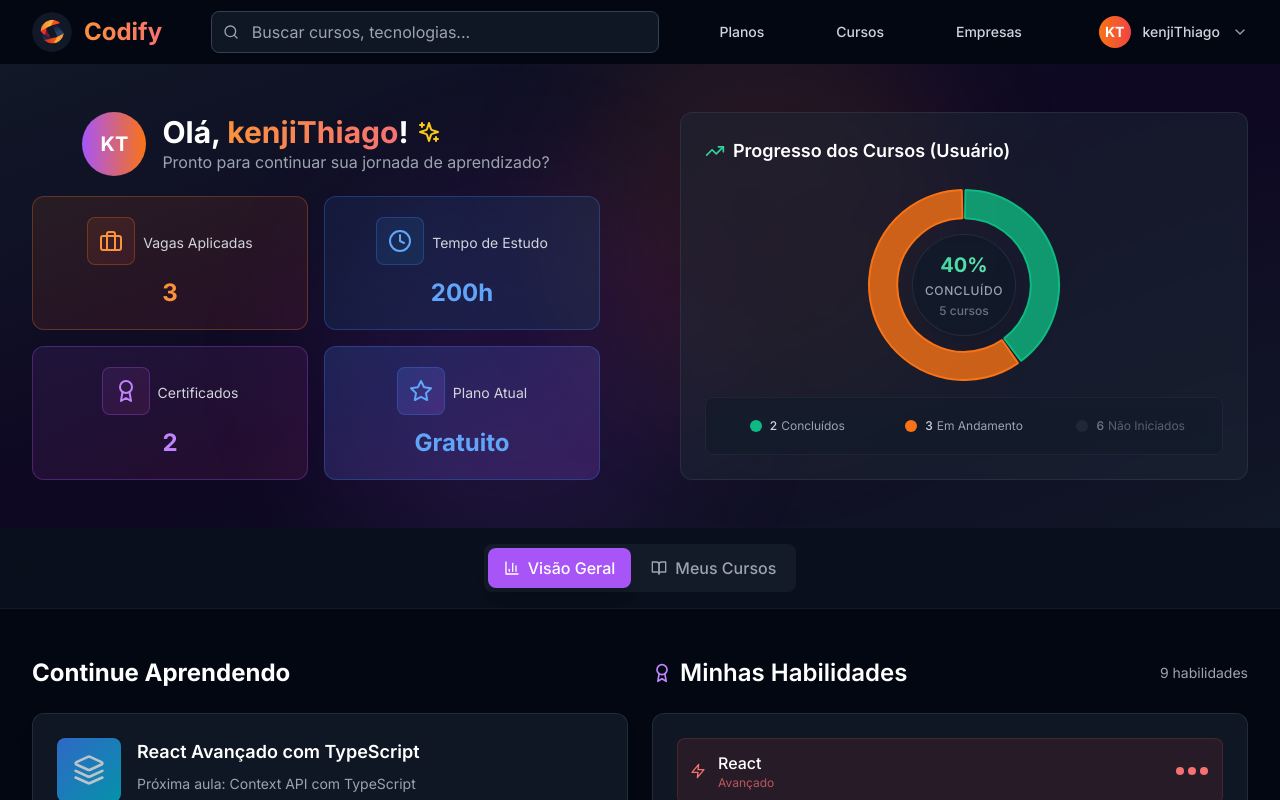
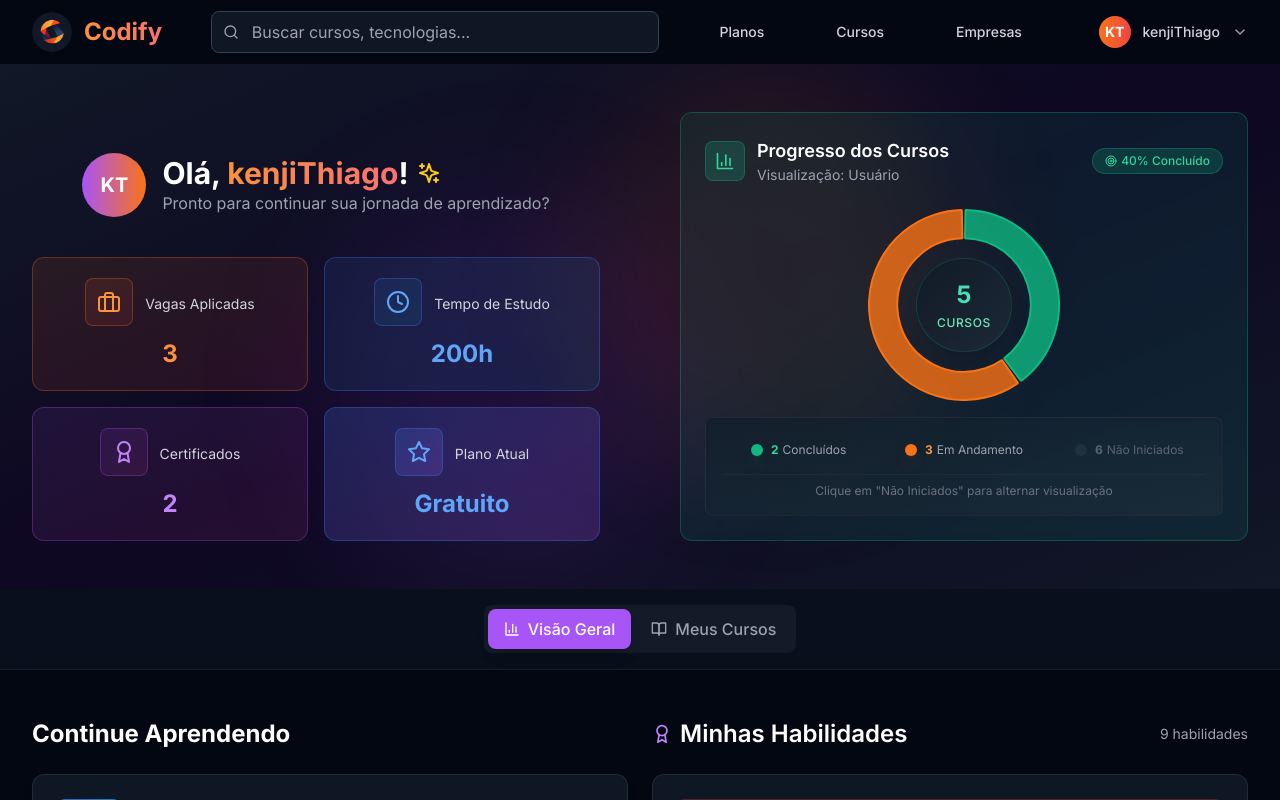
Before and after one commit to kenjiThiago/ProjetoBD2, a Next.js app in the folder frontend/: page /dashboard in a window 1280 px wide. Shown: the top 800 px of the page. Built offline with nearby package versions, Linux system fonts and the light colour scheme.

Commit message:
[front] Melhorado o visual do gráfico do dashboard do alunos.

```diff
--- a/frontend/src/app/dashboard/components/DashboardHero.tsx
+++ b/frontend/src/app/dashboard/components/DashboardHero.tsx
@@ -84,7 +84,7 @@ const StatCard = ({
       <div className="absolute inset-0 bg-gradient-to-r from-transparent via-white/5 to-transparent -translate-x-full group-hover:translate-x-full transition-transform duration-1000"></div>
     )}
 
-    <div className="flex gap-2 flex-wrap justify-center items-center">
+    <div className="flex gap-3 flex-wrap justify-center items-center">
       {/* Ícone com fundo */}
       <div className={`relative z-10 w-12 h-12 bg-gradient-to-br ${bgGradient} border ${borderColor} rounded-lg flex items-center justify-center mb-3 group-hover:scale-110 transition-transform duration-300`}>
         <Icon className={`w-6 h-6 ${color}`} />
@@ -132,7 +132,7 @@ export default function DashboardHero({
         >
           {/* Welcome Message */}
           <div className="grid lg:grid-cols-2 grid-cols-1 lg:gap-x-20 gap-y-20 flex-1 w-full px-10 lg:px-0">
-            <div className="flex flex-col justify-end gap-5">
+            <div className="flex flex-col justify-end gap-10">
               <div className="flex items-center justify-center space-x-4">
                 <div className="hidden w-16 h-16 bg-gradient-to-r from-purple-500 to-orange-500 rounded-full sm:flex items-center justify-center relative">
                   <span className="text-xl font-bold text-white">{user.avatar}</span>
--- a/frontend/src/app/dashboard/components/DonutChart.tsx
+++ b/frontend/src/app/dashboard/components/DonutChart.tsx
@@ -10,7 +10,7 @@ import {
   Legend,
   ChartOptions
 } from 'chart.js'
-import { TrendingUp } from 'lucide-react'
+import { BarChart3, Target, Sparkles } from 'lucide-react'
 
 ChartJS.register(ArcElement, Tooltip, Legend)
 
@@ -156,7 +156,7 @@ export default function DonutChart({
     },
   }
 
-  // Determina o texto central baseado nos segmentos visíveis
+  // Determina o texto central
   const getCenterText = () => {
     const activeSegments = []
     if (segmentVisibility.completed) activeSegments.push('completed')
@@ -164,128 +164,162 @@ export default function DonutChart({
     if (segmentVisibility.notStarted) activeSegments.push('notStarted')
 
     if (activeSegments.length === 0) {
-      return { percentage: '0%', label: 'Nenhum' }
+      return { value: '0', label: 'Cursos' }
     }
 
-    // Se apenas "Concluídos" estiver ativo
-    if (activeSegments.length === 1 && activeSegments[0] === 'completed') {
-      return { percentage: '100%', label: 'Concluídos' }
-    }
-
-    // Se apenas "Em Andamento" estiver ativo
-    if (activeSegments.length === 1 && activeSegments[0] === 'inProgress') {
-      return { percentage: '100%', label: 'Em Andamento' }
-    }
-
-    // Se apenas "Não Iniciados" estiver ativo
-    if (activeSegments.length === 1 && activeSegments[0] === 'notStarted') {
-      return { percentage: '100%', label: 'Não Iniciados' }
-    }
-
-    // Para múltiplos segmentos, mostra a porcentagem de concluído
     return {
-      percentage: `${visibleCompletionPercentage}%`,
-      label: 'Concluído'
+      value: visibleTotal.toString(),
+      label: visibleTotal === 1 ? 'Curso' : 'Cursos'
     }
   }
 
   const centerText = getCenterText()
 
+  // Determina a meta
+  const getMetaInfo = () => {
+    if (completedCourses + inProgressCourses === 0) {
+      return { value: '0%', label: 'Ativo' }
+    }
+
+    return {
+      value: `${visibleCompletionPercentage}%`,
+      label: 'Concluído'
+    }
+  }
+
+  const metaInfo = getMetaInfo()
+
   return (
-    <div className="bg-gray-800/50 backdrop-blur-sm rounded-xl p-6 border border-gray-700/50 hover:border-gray-600/50 transition-all duration-300">
-      <div className="flex items-center justify-between mb-6">
-        <h3 className="text-lg font-semibold text-white flex items-center gap-2">
-          <TrendingUp className="w-5 h-5 text-emerald-400" />
-          Progresso dos Cursos ({scope})
-        </h3>
+    <motion.div
+      className="bg-gradient-to-br from-emerald-500/10 to-teal-500/10 backdrop-blur-sm rounded-xl p-6 border border-emerald-500/30 hover:border-emerald-400/50 transition-all duration-300 hover:scale-[1.02] relative overflow-hidden group h-full"
+      whileHover={{ y: -2 }}
+    >
+      {/* Efeito de brilho animado */}
+      <div className="absolute inset-0 bg-gradient-to-r from-transparent via-emerald-400/5 to-transparent -translate-x-full group-hover:translate-x-full transition-transform duration-1000"></div>
+
+      {/* Header melhorado */}
+      <div className="flex items-center justify-between mb-6 relative z-10">
+        <div className="flex items-center gap-3">
+          {/* Ícone com fundo gradiente */}
+          <div className="w-10 h-10 bg-gradient-to-br from-emerald-500/20 to-teal-500/20 border border-emerald-500/30 rounded-lg flex items-center justify-center group-hover:scale-110 transition-transform duration-300">
+            <BarChart3 className="w-5 h-5 text-emerald-400" />
+          </div>
+          <div>
+            <h3 className="text-lg font-semibold text-white flex items-center gap-2">
+              Progresso dos Cursos
+              {visibleCompletionPercentage > 70 && (
+                <Sparkles className="w-4 h-4 text-yellow-400 animate-pulse" />
+              )}
+            </h3>
+            <p className="text-sm text-gray-400">Visualização: {scope}</p>
+          </div>
+        </div>
+
+        {/* Badge de performance */}
+        <div className="bg-emerald-500/20 border border-emerald-500/30 rounded-full px-3 py-1 flex items-center gap-1">
+          <Target className="w-3 h-3 text-emerald-400" />
+          <span className="text-xs font-medium text-emerald-400">
+            {metaInfo.value} {metaInfo.label}
+          </span>
+        </div>
       </div>
 
-      <div className="relative h-48">
+      {/* Container do gráfico */}
+      <div className="relative h-48 mb-4">
         <Doughnut data={getFilteredData()} options={options} />
 
-        {/* Centro do gráfico com valores dinâmicos */}
+        {/* Centro do gráfico */}
         <motion.div
           className="absolute inset-0 -z-10 flex flex-col items-center justify-center pointer-events-none"
           initial={{ scale: 0, opacity: 0 }}
           animate={{ scale: 1, opacity: 1 }}
           transition={{ duration: 0.6, delay: 0.3 }}
         >
-          <div className="bg-gray-900/80 backdrop-blur-sm rounded-full p-3 py-4 border border-gray-700/50 shadow-lg">
+          <div className="bg-gradient-to-br from-gray-900/90 to-gray-800/90 backdrop-blur-sm rounded-full p-5 border border-emerald-500/20 shadow-xl">
             <div className="text-center">
               <motion.div
-                className="text-xl font-bold bg-gradient-to-r from-emerald-400 to-emerald-300 bg-clip-text text-transparent mb-1"
+                className="text-2xl font-bold bg-gradient-to-r from-emerald-400 to-teal-300 bg-clip-text text-transparent mb-1"
                 initial={{ scale: 0 }}
                 animate={{ scale: 1 }}
                 transition={{ duration: 0.5, delay: 0.6 }}
-                key={centerText.percentage} // Força re-render na mudança
+                key={centerText.value}
               >
-                {centerText.percentage}
+                {centerText.value}
               </motion.div>
-              <div className="text-xs text-gray-400 font-medium uppercase tracking-wider mb-1">
+              <div className="text-xs text-emerald-300 font-medium uppercase tracking-wider">
                 {centerText.label}
               </div>
-              {visibleTotal > 0 && (
-                <div className="text-xs text-gray-500 font-medium">
-                  {visibleTotal} curso{visibleTotal !== 1 ? 's' : ''}
-                </div>
-              )}
             </div>
           </div>
         </motion.div>
       </div>
 
-      {/* Legenda personalizada com funcionalidade de clique */}
-      <div className="mt-4">
-        <div className="bg-gray-900/60 backdrop-blur-sm rounded-lg p-3 border border-gray-700/30">
-          <div className="grid md:grid-cols-3 grid-cols-1 gap-2 text-xs">
+      {/* Legenda personalizada melhorada */}
+      <div className="relative z-10">
+        <div className="bg-gradient-to-br from-gray-900/70 to-gray-800/70 backdrop-blur-sm rounded-lg p-4 border border-gray-700/30">
+          <div className="grid md:grid-cols-3 grid-cols-1 gap-3 text-xs">
             {/* Concluídos */}
-            <div
-              className={`flex items-center space-x-2 justify-center transition-all duration-200 p-2 rounded-md ${
+            <motion.div
+              className={`flex items-center space-x-2 justify-center transition-all duration-200 p-2 rounded-md hover:bg-emerald-500/10 ${
                 !segmentVisibility.completed ? 'opacity-50' : ''
               }`}
+              whileHover={{ scale: 1.05 }}
             >
-              <div className={`w-3 h-3 bg-emerald-500 rounded-full transition-opacity duration-200 ${
-                !segmentVisibility.completed ? 'opacity-30' : ''
+              <div className={`w-3 h-3 bg-emerald-500 rounded-full transition-all duration-200 ${
+                !segmentVisibility.completed ? 'opacity-30' : 'shadow-lg shadow-emerald-500/30'
               }`}></div>
               <div className="text-gray-300 flex gap-1">
-                <div className="font-medium">{completedCourses}</div>
+                <div className="font-bold text-emerald-400">{completedCourses}</div>
                 <div className="text-gray-400">Concluídos</div>
               </div>
-            </div>
+            </motion.div>
 
             {/* Em Andamento */}
-            <div
-              className={`flex items-center space-x-2 justify-center transition-all duration-200 p-2 rounded-md ${
+            <motion.div
+              className={`flex items-center space-x-2 justify-center transition-all duration-200 p-2 rounded-md hover:bg-orange-500/10 ${
                 !segmentVisibility.inProgress ? 'opacity-50' : ''
               }`}
+              whileHover={{ scale: 1.05 }}
             >
-              <div className={`w-3 h-3 bg-orange-500 rounded-full transition-opacity duration-200 ${
-                !segmentVisibility.inProgress ? 'opacity-30' : ''
+              <div className={`w-3 h-3 bg-orange-500 rounded-full transition-all duration-200 ${
+                !segmentVisibility.inProgress ? 'opacity-30' : 'shadow-lg shadow-orange-500/30'
               }`}></div>
               <div className="text-gray-300 flex gap-1">
-                <div className="font-medium">{inProgressCourses}</div>
+                <div className="font-bold text-orange-400">{inProgressCourses}</div>
                 <div className="text-gray-400">Em Andamento</div>
               </div>
-            </div>
+            </motion.div>
 
             {/* Não Iniciados */}
-            <div
-              className={`flex items-center space-x-2 justify-center cursor-pointer transition-all duration-200 p-2 rounded-md hover:bg-gray-800/50 ${
+            <motion.div
+              className={`flex items-center space-x-2 justify-center cursor-pointer transition-all duration-200 p-2 rounded-md hover:bg-gray-500/20 ${
                 !segmentVisibility.notStarted ? 'opacity-50' : ''
               }`}
               onClick={() => toggleSegment('notStarted')}
+              whileHover={{ scale: 1.05 }}
+              whileTap={{ scale: 0.95 }}
             >
-              <div className={`w-3 h-3 bg-gray-500 rounded-full transition-opacity duration-200 ${
-                !segmentVisibility.notStarted ? 'opacity-30' : ''
+              <div className={`w-3 h-3 bg-gray-500 rounded-full transition-all duration-200 ${
+                !segmentVisibility.notStarted ? 'opacity-30' : 'shadow-lg shadow-gray-500/30'
               }`}></div>
               <div className="text-gray-300 flex gap-1">
-                <div className="font-medium">{notStartedCourses}</div>
+                <div className="font-bold text-gray-400">{notStartedCourses}</div>
                 <div className="text-gray-400">Não Iniciados</div>
               </div>
-            </div>
+            </motion.div>
+          </div>
+
+          {/* Indicador de clique */}
+          <div className="text-center mt-2 pt-2 border-t border-gray-700/30">
+            <p className="text-xs text-gray-500">
+              Clique em "Não Iniciados" para alternar visualização
+            </p>
           </div>
         </div>
       </div>
-    </div>
+
+      {/* Indicador de hover na parte inferior */}
+      <div className="absolute bottom-0 left-0 w-full h-1 bg-gradient-to-r from-transparent via-emerald-400 to-transparent opacity-0 group-hover:opacity-50 transition-opacity duration-300"></div>
+    </motion.div>
   )
 }
```
